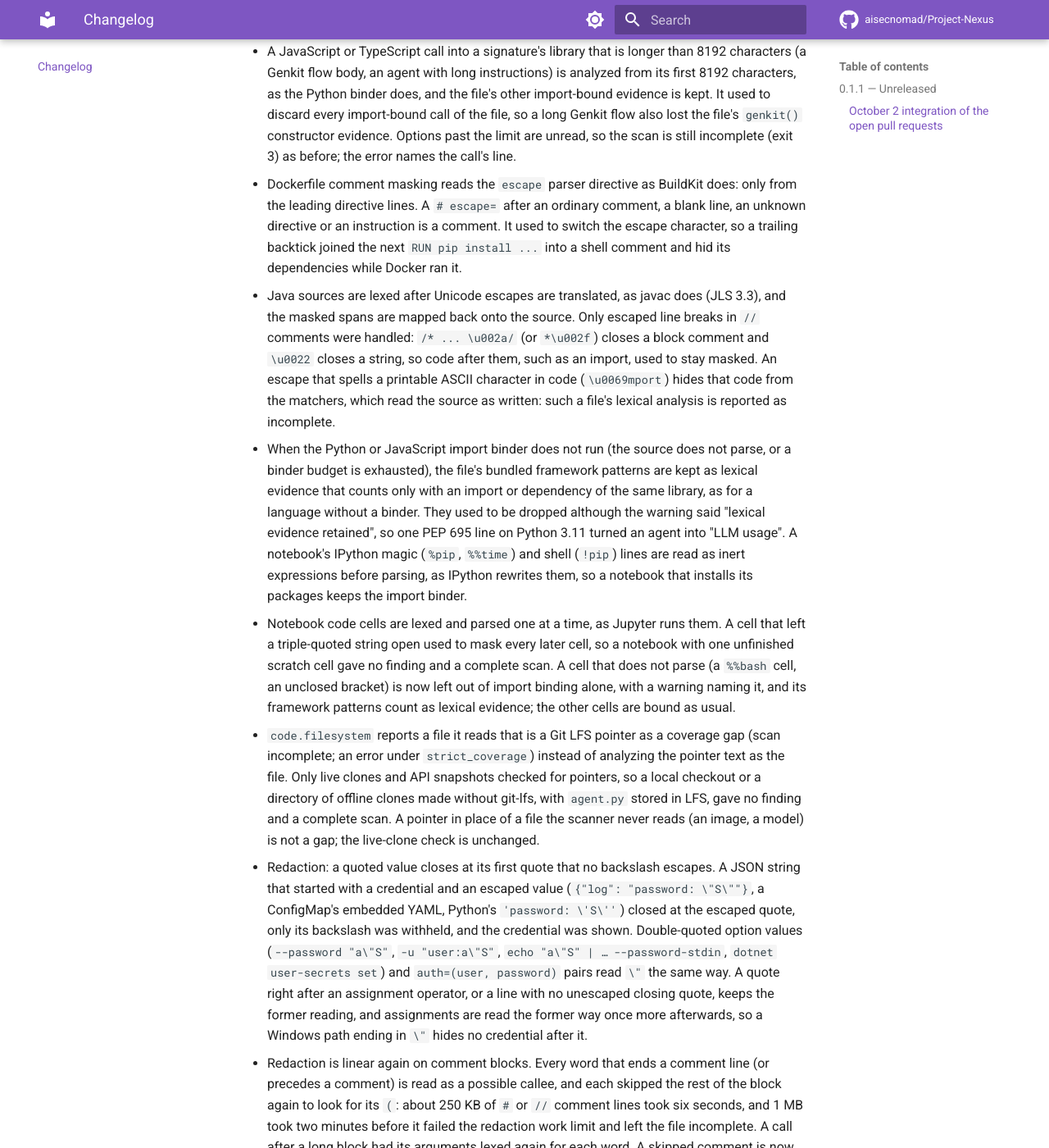
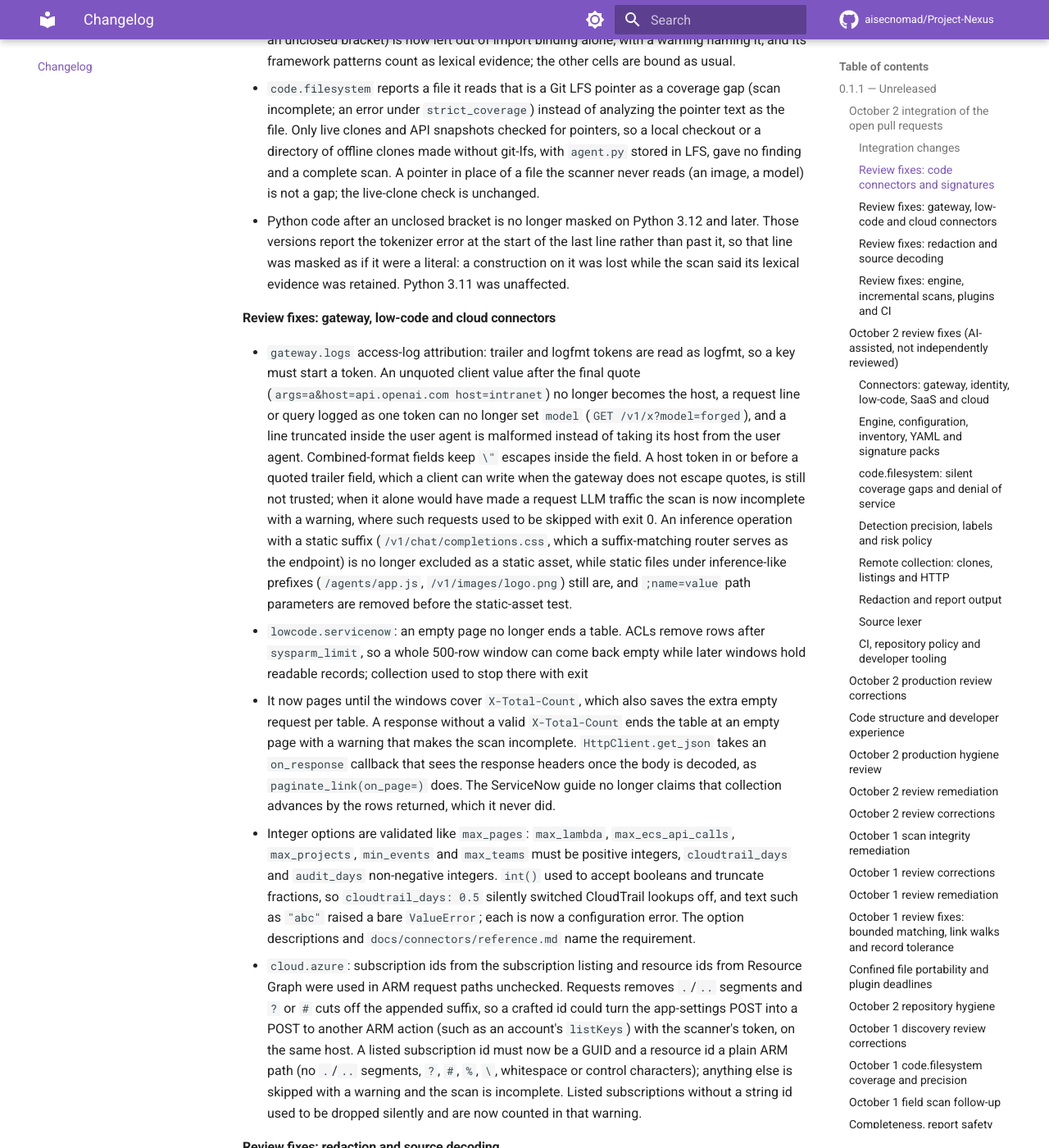
Before and after one commit to aisecnomad/Project-Nexus, an MkDocs documentation site: the page built from docs/changelog.md, in a window 1280 px wide and 1400 px high, scrolled down 2944 px. Shown: the whole window at 82% size. Built offline with MkDocs 1.6.1 and Material for MkDocs 9.7.7, drawn with Linux system fonts in a browser that asks for light colours; comment, search, counter and statistics services are not loaded; some of the changed text lies outside the part shown.

Commit message:
Group the integration changelog and its migration notes
CHANGELOG.md: the October 2 integration section now separates the
changes made while integrating the pull requests from the fixes of the
AI-assisted review of the integrated code, grouped by area (code
connectors and signatures; gateway, low-code and cloud connectors;
redaction and source decoding; engine, incremental scans, plugins and
CI). It states that neither the review nor the fixes had a second-person
review and that the author-written corpora say nothing about field
precision. Bullets are added for the integrator's own fixes: the
incremental-cache fingerprints, identity.jwt tokens in configuration
representations, process-mode plugin results, inventory warnings, CI
concurrency, the secret gate, the weekly image rescan and the Python
3.12+ lexer. The intro says how the pull requests landed: through
#123, squash-merged into one commit on main, with these review fixes
following separately.

docs/production.md: the redaction and codec notes move out of the
October 1 and earlier October 2 sections, which describe earlier
candidate builds, into their own "October 2 integration review"
section next to the gateway/low-code/cloud and code connector sections,
now named the same way. The codec note names every codec the new ASCII
check refuses, shift_jis_2004, shift_jisx0213 and cp864 included.

Co-Authored-By: Claude Opus 5.5 <noreply@anthropic.com>
Claude-Session: https://claude.ai/code/session_01GArn7t866kNaBsu9HJzen1
Signed-off-by: Claude <noreply@anthropic.com>

```diff
--- a/CHANGELOG.md
+++ b/CHANGELOG.md
@@ -7,10 +7,21 @@ summarizes each release for people who install and operate ShadowScan.
 
 ### October 2 integration of the open pull requests
 
-The open pull requests #107 and #110 to #122 land together. The stack
-#107, #110 to #120 keeps one commit per pull request with that pull request's
-exact tree; #121 and #122 keep their own commits. Changes made while
-integrating them:
+The open pull requests #107 and #110 to #122 landed together through #123,
+which was squash-merged into one commit on `main`. On #123's branch each of
+them is one commit: each commit of the stack (#107, #110 to #120) has exactly
+that pull request's tree, and #121 and #122 also carry their conflict
+resolutions against the stack. The redaction review fixes and this grouping
+followed in a separate pull request.
+
+The review fixes below come from an AI-assisted review of the integrated code.
+Each defect was reproduced before it was fixed and has a regression test.
+Neither the review nor the fixes had a second-person review, and the offline
+evaluation corpora are author-written: their unchanged results say nothing
+about field precision. Migration notes are in `docs/production.md` under
+"Candidate change history".
+
+#### Integration changes
 
 - Worker image: built on Chainguard's Wolfi base (`chainguard/wolfi-base`,
   pinned by index digest in both stages) instead of `python:3.12-slim-trixie`.
@@ -40,56 +51,15 @@ integrating them:
 - `docs/connectors/reference.md` is regenerated from the stack's connectors,
   and `docs/production.md` puts operator guidance first with every dated note,
   including the stack's, under "Candidate change history" (#122).
-- `gateway.logs` access-log attribution (AI-assisted review of the stack):
-  trailer and logfmt tokens are read as logfmt, so a key must start a token.
-  An unquoted client value after the final quote (`args=a&host=api.openai.com
-  host=intranet`) no longer becomes the host, a request line or query logged as
-  one token can no longer set `model` (`GET /v1/x?model=forged`), and a line
-  truncated inside the user agent is malformed instead of taking its host from
-  the user agent. Combined-format fields keep `\"` escapes inside the field.
-  A host token in or before a quoted trailer field, which a client can write
-  when the gateway does not escape quotes, is still not trusted; when it alone
-  would have made a request LLM traffic the scan is now incomplete with a
-  warning, where such requests used to be skipped with exit 0. An inference
-  operation with a static suffix (`/v1/chat/completions.css`, which a
-  suffix-matching router serves as the endpoint) is no longer excluded as a
-  static asset, while static files under inference-like prefixes
-  (`/agents/app.js`, `/v1/images/logo.png`) still are, and `;name=value` path
-  parameters are removed before the static-asset test.
+
+#### Review fixes: code connectors and signatures
+
 - `framework.vercel-ai-sdk`: the `stopWhen:` and `tools: { … tool(` code
   patterns were quadratic on planted input. A 30 KB file with `stopWhen:`
   followed by blanks timed out signature matching, so the file's evidence was
   dropped and every scan of that repository exited 3. Both are linear now with
   the same matches, and `tests/unit/test_regex_linearity.py` times the
   signature's code patterns on such shapes.
-- `lowcode.servicenow`: an empty page no longer ends a table. ACLs remove rows
-  after `sysparm_limit`, so a whole 500-row window can come back empty while
-  later windows hold readable records; collection used to stop there with exit
-  0. It now pages until the windows cover `X-Total-Count`, which also saves the
-  extra empty request per table. A response without a valid `X-Total-Count`
-  ends the table at an empty page with a warning that makes the scan
-  incomplete. `HttpClient.get_json` takes an `on_response` callback that sees
-  the response headers once the body is decoded, as `paginate_link(on_page=)`
-  does. The ServiceNow guide no longer claims that collection advances by the
-  rows returned, which it never did.
-- Integer options are validated like `max_pages`: `max_lambda`,
-  `max_ecs_api_calls`, `max_projects`, `min_events` and `max_teams` must be
-  positive integers, `cloudtrail_days` and `audit_days` non-negative integers.
-  `int()` used to accept booleans and truncate fractions, so
-  `cloudtrail_days: 0.5` silently switched CloudTrail lookups off, and text
-  such as `"abc"` raised a bare `ValueError`; each is now a configuration
-  error. The option descriptions and `docs/connectors/reference.md` name the
-  requirement.
-- `cloud.azure`: subscription ids from the subscription listing and resource
-  ids from Resource Graph were used in ARM request paths unchecked. Requests
-  removes `.`/`..` segments and `?` or `#` cuts off the appended suffix, so a
-  crafted id could turn the app-settings POST into a POST to another ARM
-  action (such as an account's `listKeys`) with the scanner's token, on the same
-  host. A listed subscription id must now be a GUID and a resource id a plain
-  ARM path (no `.`/`..` segments, `?`, `#`, `%`, `\`, whitespace or control
-  characters); anything else is skipped with a warning and the scan is
-  incomplete. Listed subscriptions without a string id used to be dropped
-  silently and are now counted in that warning.
 - `code.filesystem`: the catalog rule no longer discounts deployment and CI
   configuration. A Kubernetes-style resource (`apiVersion` and `kind`, also in
   a multi-document stream), an ECS task definition, a CI pipeline
@@ -162,6 +132,61 @@ integrating them:
   made without git-lfs, with `agent.py` stored in LFS, gave no finding and a
   complete scan. A pointer in place of a file the scanner never reads (an
   image, a model) is not a gap; the live-clone check is unchanged.
+- Python code after an unclosed bracket is no longer masked on Python 3.12
+  and later. Those versions report the tokenizer error at the start of the
+  last line rather than past it, so that line was masked as if it were a
+  literal: a construction on it was lost while the scan said its lexical
+  evidence was retained. Python 3.11 was unaffected.
+
+#### Review fixes: gateway, low-code and cloud connectors
+
+- `gateway.logs` access-log attribution: trailer and logfmt tokens are read
+  as logfmt, so a key must start a token. An unquoted client value after the
+  final quote (`args=a&host=api.openai.com host=intranet`) no longer becomes
+  the host, a request line or query logged as one token can no longer set
+  `model` (`GET /v1/x?model=forged`), and a line
+  truncated inside the user agent is malformed instead of taking its host from
+  the user agent. Combined-format fields keep `\"` escapes inside the field.
+  A host token in or before a quoted trailer field, which a client can write
+  when the gateway does not escape quotes, is still not trusted; when it alone
+  would have made a request LLM traffic the scan is now incomplete with a
+  warning, where such requests used to be skipped with exit 0. An inference
+  operation with a static suffix (`/v1/chat/completions.css`, which a
+  suffix-matching router serves as the endpoint) is no longer excluded as a
+  static asset, while static files under inference-like prefixes
+  (`/agents/app.js`, `/v1/images/logo.png`) still are, and `;name=value` path
+  parameters are removed before the static-asset test.
+- `lowcode.servicenow`: an empty page no longer ends a table. ACLs remove rows
+  after `sysparm_limit`, so a whole 500-row window can come back empty while
+  later windows hold readable records; collection used to stop there with exit
+  0. It now pages until the windows cover `X-Total-Count`, which also saves the
+  extra empty request per table. A response without a valid `X-Total-Count`
+  ends the table at an empty page with a warning that makes the scan
+  incomplete. `HttpClient.get_json` takes an `on_response` callback that sees
+  the response headers once the body is decoded, as `paginate_link(on_page=)`
+  does. The ServiceNow guide no longer claims that collection advances by the
+  rows returned, which it never did.
+- Integer options are validated like `max_pages`: `max_lambda`,
+  `max_ecs_api_calls`, `max_projects`, `min_events` and `max_teams` must be
+  positive integers, `cloudtrail_days` and `audit_days` non-negative integers.
+  `int()` used to accept booleans and truncate fractions, so
+  `cloudtrail_days: 0.5` silently switched CloudTrail lookups off, and text
+  such as `"abc"` raised a bare `ValueError`; each is now a configuration
+  error. The option descriptions and `docs/connectors/reference.md` name the
+  requirement.
+- `cloud.azure`: subscription ids from the subscription listing and resource
+  ids from Resource Graph were used in ARM request paths unchecked. Requests
+  removes `.`/`..` segments and `?` or `#` cuts off the appended suffix, so a
+  crafted id could turn the app-settings POST into a POST to another ARM
+  action (such as an account's `listKeys`) with the scanner's token, on the same
+  host. A listed subscription id must now be a GUID and a resource id a plain
+  ARM path (no `.`/`..` segments, `?`, `#`, `%`, `\`, whitespace or control
+  characters); anything else is skipped with a warning and the scan is
+  incomplete. Listed subscriptions without a string id used to be dropped
+  silently and are now counted in that warning.
+
+#### Review fixes: redaction and source decoding
+
 - Redaction: a quoted value closes at its first quote that no backslash
   escapes. A JSON string that started with a credential and an escaped value
   (`{"log": "password: \"S\""}`, a ConfigMap's embedded YAML, Python's
@@ -219,6 +244,42 @@ integrating them:
   and a text this changes is read once more, as the next sanitization would
   read it. A percent-encoded inner URL (`?u=https%3A%2F%2Fu%3AS%40h`) is
   still not decoded.
+
+#### Review fixes: engine, incremental scans, plugins and CI
+
+- Incremental scans: the fingerprint of an offline `code.github` or
+  `code.gitlab` checkout follows `default_excludes`. With
+  `default_excludes: false`, a change inside `vendor/`, `dist/` or `bin/`
+  reused the cached result, so the scan exited 0 without the new evidence
+  and `shadowscan diff` counted those findings as resolved.
+- Incremental scans: the fingerprint records whether each skipped built-in
+  directory that can hold first-party code (`bin/`, `build/`, `dist/`,
+  `vendor/` and the like) holds a file. Adding `vendor/agent.py` to an empty
+  `vendor/` used to reuse the cached result without the default-exclude
+  warning.
+- `identity.jwt` `tokens` are withheld from `repr()` and `str()` of a
+  `ConnectorSpec` and its `ScanConfig`, like the credential-file locations.
+  Opaque or malformed tokens match no value pattern, so a debug log or
+  traceback that printed the configuration showed them verbatim.
+- Process-mode plugins: a program the plugin starts no longer inherits the
+  worker's result socket or multiprocessing's liveness pipe, and results
+  carry a length prefix. A finished result used to be discarded as a
+  timeout when a plugin ran `os.system` or a `Popen(close_fds=False)` helper.
+  Connector timeouts above about 24.8 days no longer overflow the waits, and
+  a deadline kill that races `Process.close()` no longer ends the scan
+  without a report.
+- Approval inventories: the approve-everything warning covers every pattern
+  that matches all finding resources (`?*`, `*?`, ...), not only patterns
+  made of `*`, and an inventory inside the offline clone directory
+  (`input`) of a `code.github` or `code.gitlab` entry is reported like one
+  inside a `code.filesystem` path.
+- CI: every run outside a pull request has its own concurrency group, so a
+  quick series of merges no longer replaces the pending push run of the
+  middle commit. `make secrets` sets `pipefail`, and
+  `tools/check_secrets.py` exits 2 when it is given no file instead of
+  passing after checking nothing. A weekly run on `main` rebuilds the
+  worker image from current Wolfi packages and rescans it with a fresh
+  database.
 
 ### October 2 review fixes (AI-assisted, not independently reviewed)
 
--- a/docs/production.md
+++ b/docs/production.md
@@ -645,7 +645,30 @@ hardened. Read them when you have baselines, reports or inventories produced
 by an earlier candidate build; a deployment that starts from a reviewed
 revision and a fresh baseline does not need them.
 
-### October 2 services review migration
+### October 2 integration review: redaction and source decoding
+
+Reports withhold more than earlier candidate builds did: a JSON string that
+starts with a credential and an escaped value (`{"log": "password: \"S\""}`),
+the rest of a double-quoted option or `auth=` password after an escaped quote
+(`--password "a\"S"`), the rest of a braced ODBC password (`Pwd={a;S}`), the
+value after `bearer =>`, `=~` or `==`, the credential on the line after a `;`
+and an escaped line break in JSON-escaped text, and the userinfo, credential
+query fields and webhook path of a URL inside another URL's text
+(`redis://:S@a,redis://:S@b`, `?next=https://u:secret@b`). Reports generated
+by an earlier candidate build can contain those values: regenerate them,
+restrict or delete the old copies, and rotate any credential they show.
+Expect extra `[REDACTED]` markers where such shapes occur; finding IDs built
+from sanitized text can change with them, so compare a fresh baseline.
+
+A Python source whose PEP 263 coding cookie names a codec that does not read
+ASCII as ASCII is now the coverage gap `binary or undecodable content in
+analyzable file` (exit 3). That covers `utf-16-le` or `utf-32` without a
+byte-order mark, `utf-7`, `hz`, EBCDIC code pages such as `cp037`, and also
+`shift_jis_2004`, `shift_jisx0213` and `cp864`, which read `\`, `~` or `%` as
+other characters. Such a file used to be decoded into other characters and
+silently not analyzed. Fix the cookie, or add the file to `exclude`.
+
+### October 2 integration review: gateway, low-code and cloud connectors
 
 Re-run `gateway.logs` over combined-format access logs before comparing
 gateway callers with an earlier baseline. A host token that a client could have
@@ -682,7 +705,7 @@ Graph resource whose id is not a plain ARM path, is skipped with a warning and
 the scan is incomplete. ARM does not return such identifiers; a scan that
 reports one points at a proxy or a response that should be investigated.
 Configured `subscriptions` keep their existing validation.
-### October 2 code connector review fixes
+### October 2 integration review: code connectors
 
 Re-run code scans before updating baselines. Kubernetes manifests, ECS task
 definitions, CI pipelines and other files that assign provider variables to a
```
Also changed, not shown: other parts of docs/production.md (+2 -10 lines).
